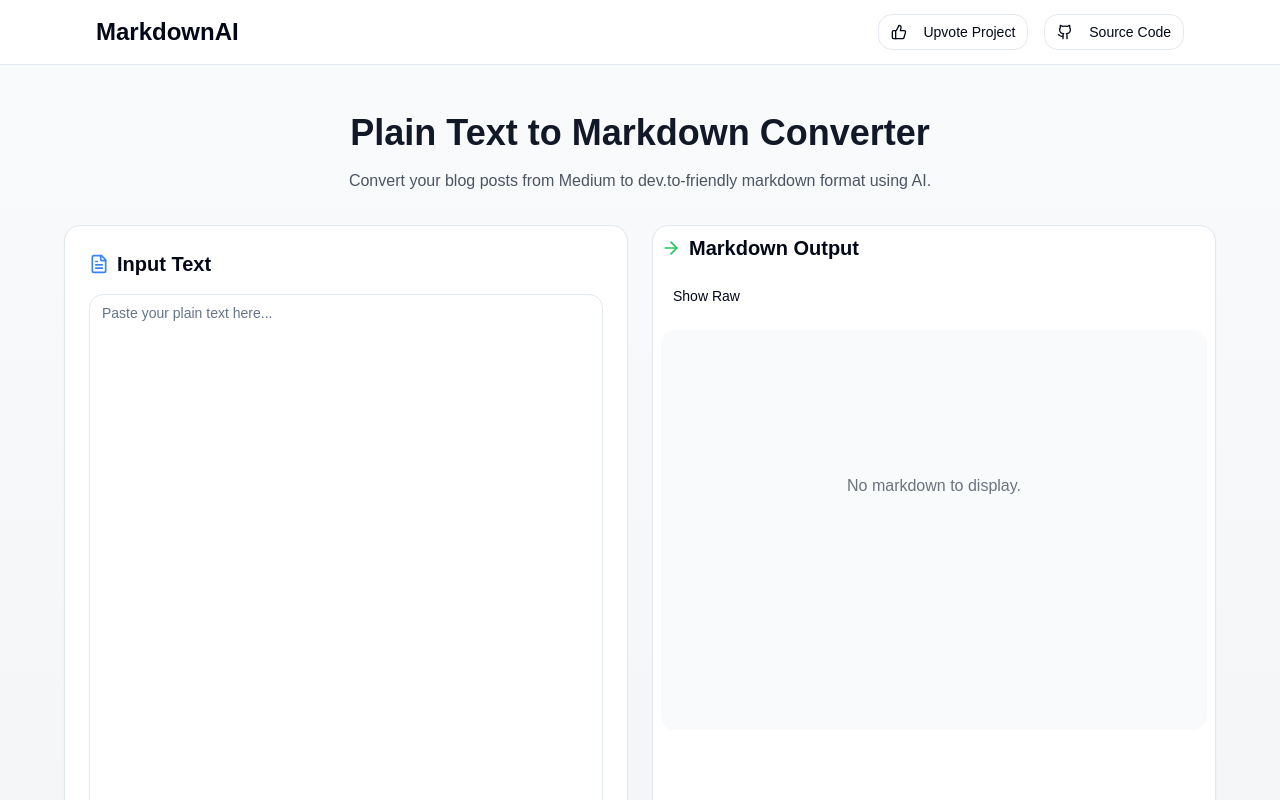
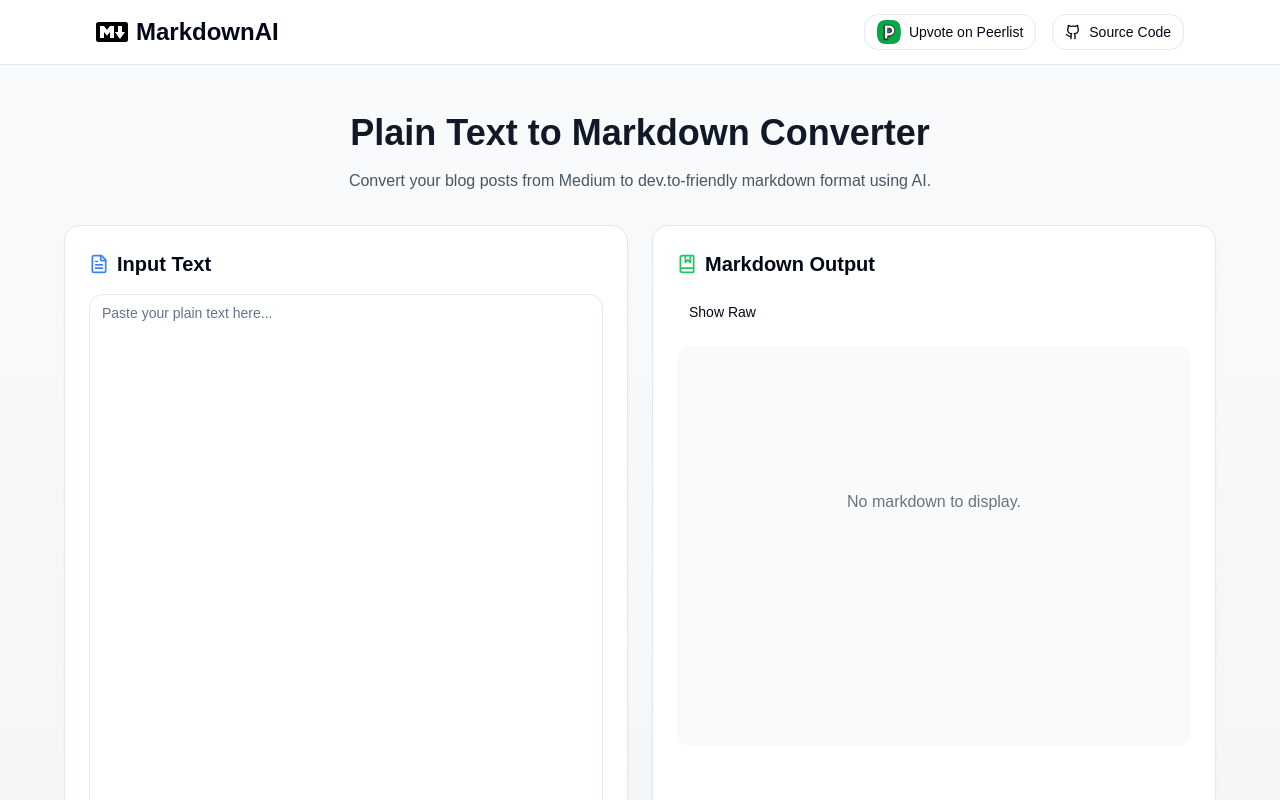
Before and after one commit to suryanshsingh2001/devmd, a Next.js app: page / in a window 1280 px wide. Shown: the top 800 px of the page. Built offline with nearby package versions, Linux system fonts and the light colour scheme.

Commit message:
Refactor layout and add footer; update header with logo and action buttons

```diff
--- a/app/layout.tsx
+++ b/app/layout.tsx
@@ -1,23 +1,23 @@
 import type { Metadata } from "next";
-import { Geist, Geist_Mono } from "next/font/google";
+import { Poppins } from "next/font/google";
 import "./globals.css";
 import { Toaster } from "@/components/ui/sonner";
 import { ArrowRight, Copy, FileText, Wand2 } from "lucide-react";
 import Header from "@/components/shared/header";
+import { config } from "@/config";
+import Footer from "@/components/shared/footer";
 
-const geistSans = Geist({
-  variable: "--font-geist-sans",
+const poppinSans = Poppins({
+  weight: "400",
+  variable: "--font-poppins-sans",
   subsets: ["latin"],
 });
 
-const geistMono = Geist_Mono({
-  variable: "--font-geist-mono",
-  subsets: ["latin"],
-});
 
 export const metadata: Metadata = {
-  title: "Create Next App",
-  description: "Generated by create next app",
+  title: config.name,
+  description: config.description,
+
 };
 
 export default function RootLayout({
@@ -28,11 +28,13 @@ export default function RootLayout({
   return (
     <html lang="en">
       <body
-        className={`${geistSans.variable} ${geistMono.variable} antialiased`}
+        className={`${poppinSans.variable} antialiased`}
       >
         <Toaster position="top-center" richColors />
         <Header />
         {children}
+
+        <Footer />
       </body>
     </html>
   );
--- a/app/page.tsx
+++ b/app/page.tsx
@@ -4,7 +4,7 @@ import { useState } from "react";
 import { Button } from "@/components/ui/button";
 import { Textarea } from "@/components/ui/textarea";
 import { Card } from "@/components/ui/card";
-import { FileText, ArrowRight, Copy, Wand2 } from "lucide-react";
+import { FileText, ArrowRight, Copy, Wand2, BookMarked } from "lucide-react";
 import ReactMarkdown from "react-markdown";
 import { toast } from "sonner";
 
@@ -93,10 +93,10 @@ export default function Home() {
             </Button>
           </Card>
 
-          <Card className="p-2 space-y-4">
+          <Card className="p-6  space-y-4">
             <div className="flex items-center justify-between mb-4">
               <div className="flex items-center gap-2">
-                <ArrowRight className="w-5 h-5 text-green-500" />
+                <BookMarked className="w-5 h-5 text-green-500" />
                 <h2 className="text-xl font-semibold">Markdown Output</h2>
               </div>
               {markdown && (
--- /dev/null
+++ b/components/shared/footer.tsx
@@ -0,0 +1,13 @@
+import React from 'react';
+
+const Footer = () => {
+    return (
+        <footer className="w-full py-6 text-center border-t mt-auto">
+            <p className="text-sm text-gray-600">
+                Made with ❤️ by Suryansh
+            </p>
+        </footer>
+    );
+};
+
+export default Footer;
--- a/components/shared/header.tsx
+++ b/components/shared/header.tsx
@@ -9,6 +9,8 @@ import {
   SheetTitle,
   SheetTrigger,
 } from "@/components/ui/sheet";
+import Image from "next/image";
+import { config } from "@/config";
 
 const Header = () => {
   return (
@@ -17,7 +19,14 @@ const Header = () => {
         <div className="flex h-16 items-center justify-between">
           {/* Logo */}
           <div className="flex-shrink-0">
-            <Link href="/" className="flex items-center">
+            <Link href="/" className="flex items-center gap-2">
+              <Image
+                src="/logo.svg"
+                alt="MarkdownAI"
+                width={32}
+                height={32}
+                className=""
+              />
               <span className="text-2xl font-bold">MarkdownAI</span>
             </Link>
           </div>
@@ -25,13 +34,21 @@ const Header = () => {
           {/* Action Buttons */}
           <div className="flex items-center space-x-4">
             <Button variant="outline" size="sm" className="hidden sm:flex">
-              <ThumbsUp className="h-4 w-4 mr-2" />
-              Upvote Project
+              <Image
+                src="/peerlist.svg"
+                alt="Upvote"
+                width={24}
+                height={24}
+                className=""
+              />
+              Upvote on Peerlist
             </Button>
+            <Link href={config.githubLink}>
               <Button variant="outline" size="sm" className="hidden sm:flex">
-              <Github className="h-4 w-4 mr-2" />
+                <Github className="h-4 w-4" />
                 Source Code
               </Button>
+            </Link>
 
             {/* Mobile Navigation (Sheet/Drawer) */}
             <div className="sm:hidden">
--- /dev/null
+++ b/config/index.ts
@@ -0,0 +1,10 @@
+
+
+export const config = {
+    name : "DevMD",
+    description : "Convert your blog posts from Medium to dev.to-friendly markdown format using AI",
+    peerlistLink : "https://peerlist.io/surydev/project/devmd",
+    githubLink : "https://github.com/suryanshsingh2001/devmd",
+    logo : "/logo.svg",
+
+} as const;
```
Also changed, not shown: public/logo.svg (added), public/peerlist.svg (added). Lines whose indentation alone changed are shown as unchanged.
